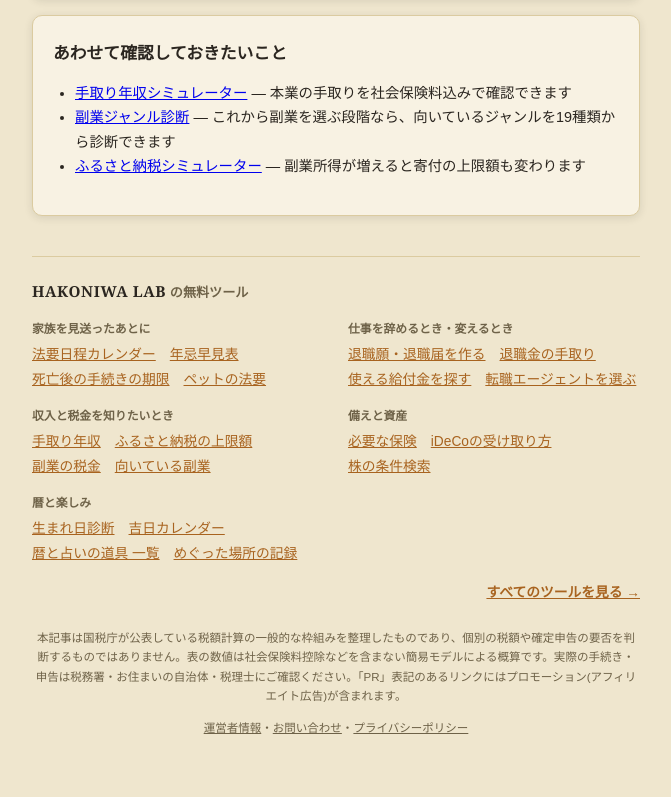
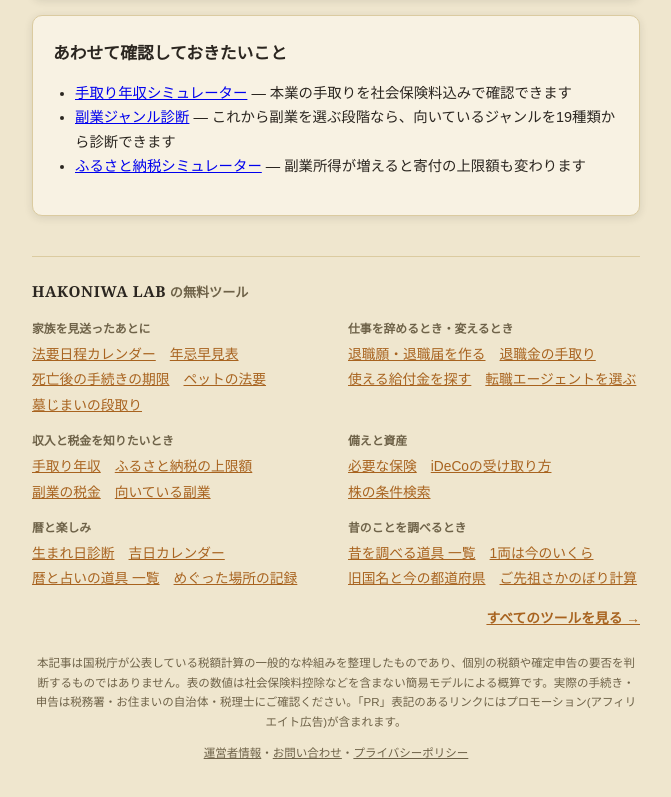
Before and after one commit to hakoniwa-lab/sidejob-tax-simulator, a plain HTML site: page guide/fukugyo-zeikin-simulation/index.html in a window 1280 px wide. Shown: the part 6761-7558 px from the top of the page, without its empty margins (304-975 px from the left). Drawn offline with Linux system fonts and the light colour scheme.

Commit message:
全ページのツール一覧に「昔のことを調べるとき」（昔を調べる道具 一覧・1両・旧国名・ご先祖）と「墓じまいの段取り」を追加
site-nav/site-nav.html を更新して site_nav.py --all で反映。

Co-Authored-By: Claude Opus 5.5 <noreply@anthropic.com>

```diff
--- a/guide/fukugyo-zeikin-simulation/index.html
+++ b/guide/fukugyo-zeikin-simulation/index.html
@@ -285,6 +285,7 @@
           <li><a href="../../../houyou-calendar/hayami/">年忌早見表</a></li>
           <li><a href="../../../houyou-calendar/tetsuzuki/">死亡後の手続きの期限</a></li>
           <li><a href="../../../houyou-calendar/pet/">ペットの法要</a></li>
+          <li><a href="../../../houyou-calendar/hakajimai/">墓じまいの段取り</a></li>
         </ul>
       </div>
       <div>
@@ -322,6 +323,15 @@
           <li><a href="../../../meguri-log/">めぐった場所の記録</a></li>
         </ul>
       </div>
+      <div>
+        <p class="site-nav__label">昔のことを調べるとき</p>
+        <ul class="site-nav__links">
+          <li><a href="../../../mukashi/">昔を調べる道具 一覧</a></li>
+          <li><a href="../../../mukashi/ryou/">1両は今のいくら</a></li>
+          <li><a href="../../../mukashi/kokumei/">旧国名と今の都道府県</a></li>
+          <li><a href="../../../mukashi/senzo/">ご先祖さかのぼり計算</a></li>
+        </ul>
+      </div>
     </div>
     <p class="site-nav__all"><a href="../../../">すべてのツールを見る →</a></p>
   </nav>
```
Also changed, not shown: index.html (+10 -0 lines), kaigyo/index.html (+10 -0 lines).
